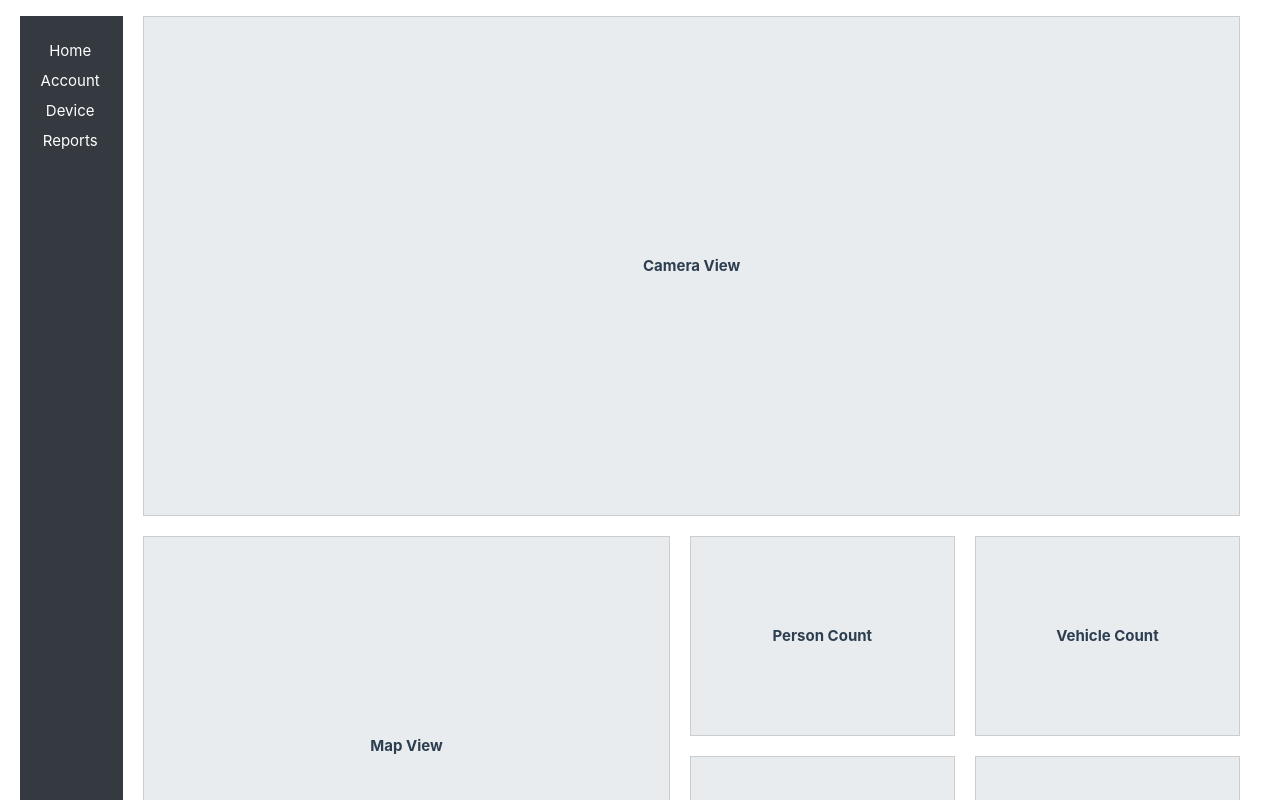
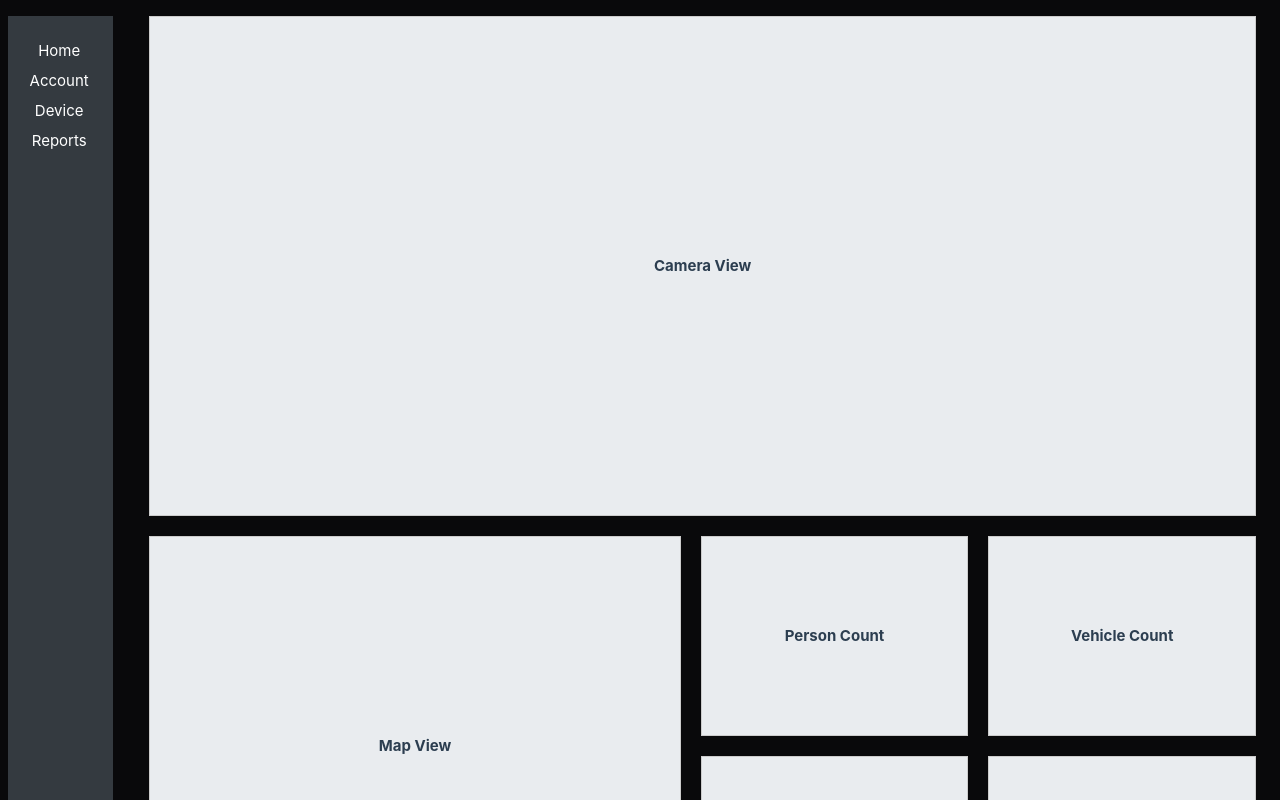
Before and after one commit to VoTanTai-dp/smart-portal, a Vue app in the folder frontend/: page / in a window 1280 px wide. Shown: the top 800 px of the page. Built offline with nearby package versions, Linux system fonts and the light colour scheme; the HTML template or start-up script is replaced by a standard one; a web font is replaced by a local one.

Commit message:
update css

```diff
--- a/frontend/index.html
+++ b/frontend/index.html
@@ -14,10 +14,5 @@
 </html>
 
 <style>
-  html, body, #app {
-    height: 100%;
-    width: 100%;
-    margin: 0;
-    padding: 0;
-  }
+
 </style>
--- a/frontend/src/App.vue
+++ b/frontend/src/App.vue
@@ -12,5 +12,8 @@
 </template>
 
 <!-- Styles CSS-->
-<style>
+<style scoped>
+  .container-fluid{
+    padding: 0;
+  }
 </style>
--- a/frontend/src/assets/base.css
+++ b/frontend/src/assets/base.css
@@ -19,6 +19,16 @@
   --vt-c-text-light-2: rgba(60, 60, 60, 0.66);
   --vt-c-text-dark-1: var(--vt-c-white);
   --vt-c-text-dark-2: rgba(235, 235, 235, 0.64);
+
+  /* Custom color */
+  --bg-primary-color: #09090B;
+  --bg-secondary-color: #18181B;
+  --text-light-color: #DFF0FB;
+  --text-dark-color: #4A4857;
+  --text-disable-color: #89898D;
+  --primary-color: #10B981;
+  --error-color: #C83027;
+  --disable-color: #212124;
 }
 
 /* semantic color variables for this project */
@@ -58,8 +68,15 @@
   font-weight: normal;
 }
 
+html,
+body,
+#app {
+  width: 100%;
+  margin: 0;
+  padding: 0;
+}
+
 body {
-  min-height: 100vh;
   color: var(--color-text);
   background: var(--color-background);
   transition:
--- a/frontend/src/assets/main.css
+++ b/frontend/src/assets/main.css
@@ -3,10 +3,11 @@
 #app {
   max-width: 100%;
   margin: 0 auto;
-  padding: 2rem;
+  /* padding: 2rem; */
   font-weight: normal;
   display: flex;
   flex-direction: column;
+  background-color: var(--bg-primary-color);
 }
 
 a,
@@ -29,3 +30,35 @@ a,
     place-items: center;
   }
 }
+
+.full-width-container {
+  padding-left: 20px;
+  padding-right: 20px;
+}
+
+.sidebar {
+  background: #343a40;
+  color: #fff;
+  height: 100vh;
+  padding: 20px 10px;
+}
+
+.nav-link {
+  color: #fff;
+  display: flex;
+  justify-content: center;
+  align-items: center;
+  margin-bottom: 20px;
+  text-decoration: none;
+}
+
+.nav-link.router-link-exact-active {
+  font-weight: bold;
+  color: #ffc107;
+}
+
+.content {
+  padding: 20px;
+  padding-top: 0;
+  padding-bottom: 0;
+}
--- a/frontend/src/layouts/appLayout.vue
+++ b/frontend/src/layouts/appLayout.vue
@@ -9,6 +9,7 @@ import NavigationBar from './navigationBar.vue';
         <div class="row">
             <!-- Sidebar -->
             <navigation-bar></navigation-bar>
+
             <!-- Main content -->
             <div class="col-sm col-11 content">
                 <RouterView />
@@ -17,9 +18,4 @@ import NavigationBar from './navigationBar.vue';
     </div>
 </template>
 
-<style scoped>
-.full-width-container {
-    padding-left: 20px;
-    padding-right: 20px;
-}
-</style>
+<style scoped></style>
--- a/frontend/src/layouts/navigationBar.vue
+++ b/frontend/src/layouts/navigationBar.vue
@@ -21,31 +21,4 @@
     </div>
 </template>
 
-<style scoped>
-.sidebar {
-    background: #343a40;
-    color: #fff;
-    height: 100vh;
-    padding: 20px 10px;
-}
-
-.nav-link {
-    color: #fff;
-    display: flex;
-    justify-content: center;
-    align-items: center;
-    margin-bottom: 20px;
-    text-decoration: none;
-}
-
-.nav-link.router-link-exact-active {
-    font-weight: bold;
-    color: #ffc107;
-}
-
-.content {
-    padding: 20px;
-    padding-top: 0;
-    padding-bottom: 0;
-}
-</style>
+<style scoped></style>
--- a/frontend/src/views/homePage.vue
+++ b/frontend/src/views/homePage.vue
@@ -3,7 +3,7 @@
 </script>
 
 <template>
-  <div class=" full-width-container">
+  <!-- <div class=" full-width-container"> -->
     <div class="row">
       <!-- Main content -->
       <div class="col-sm col-11 content">
@@ -31,13 +31,12 @@
         </div>
       </div>
     </div>
-  </div>
+  <!-- </div> -->
 </template>
 
 <style scoped>
-.full-width-container {
-  padding-left: 20px;
-  padding-right: 20px;
+.content{
+  margin-left: 20px;
 }
 
 .section {
```
